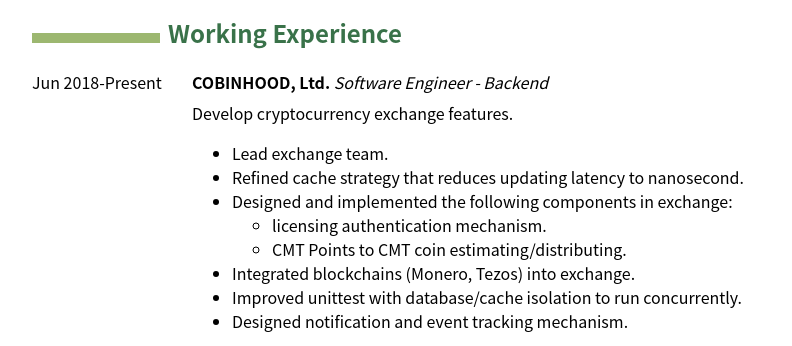
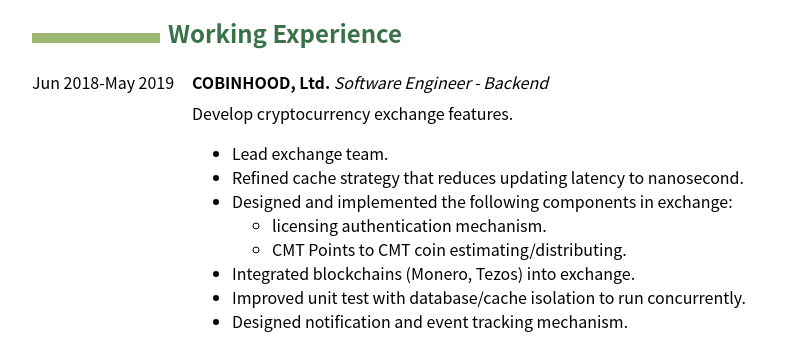
Before and after one commit to xnum/resume, a plain HTML site: page index.html in a window 1280 px wide. Shown: the part 242-588 px from the top of the page, 208-1000 px from the left. Drawn offline with Linux system fonts and the light colour scheme.

Commit message:
Deploy xnum/resume to github.com/xnum/resume.git:gh-pages

```diff
--- a/index.html
+++ b/index.html
@@ -118,7 +118,7 @@
 </blockquote>
 <h2 id="working-experience">Working Experience</h2>
 <dl>
-<dt>Jun 2018-Present</dt>
+<dt>Jun 2018-May 2019</dt>
 <dd><p><strong>COBINHOOD, Ltd.</strong> <em>Software Engineer - Backend</em></p>
 <p>Develop cryptocurrency exchange features.</p>
 <ul>
@@ -130,7 +130,7 @@
 <li>CMT Points to CMT coin estimating/distributing.</li>
 </ul></li>
 <li>Integrated blockchains (Monero, Tezos) into exchange.</li>
-<li>Improved unittest with database/cache isolation to run concurrently.</li>
+<li>Improved unit test with database/cache isolation to run concurrently.</li>
 <li>Designed notification and event tracking mechanism.</li>
 </ul>
 </dd>
```
Also changed, not shown: 1 other file.
